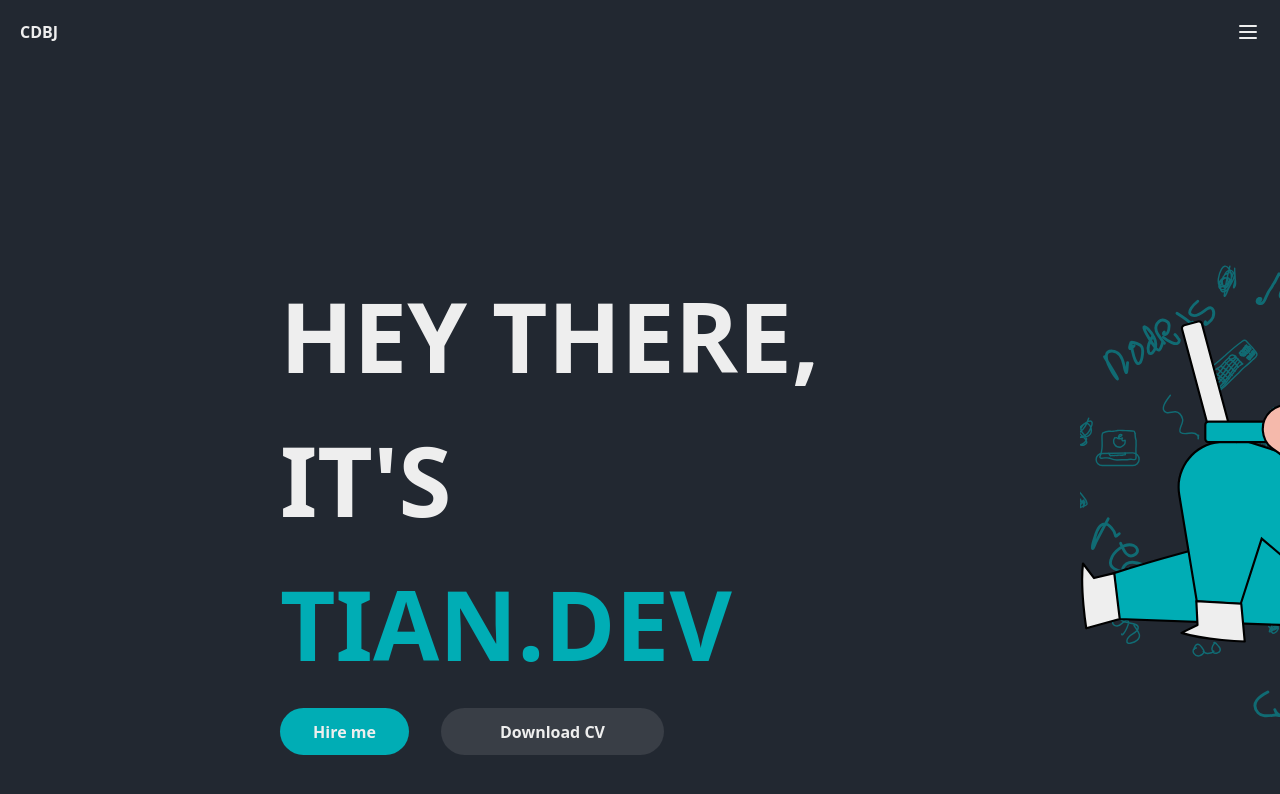
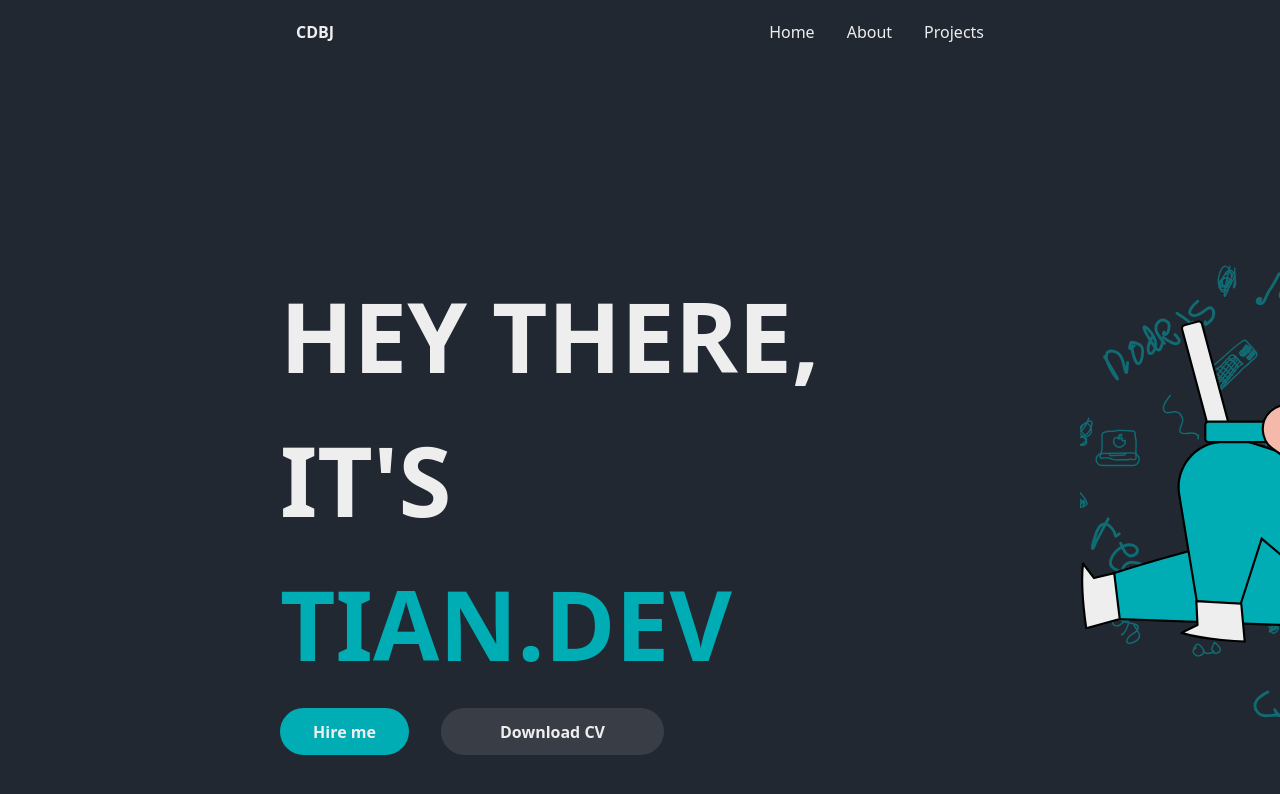
Before and after one commit to kyuremmmmz/nextjs-portfolio, a Next.js app: page / in a window 1280 px wide. Shown: the top 794 px of the page. Built offline with nearby package versions, Linux system fonts and the light colour scheme.

Commit message:
navbar done

```diff
--- a/components/NavBar/NavBar.tsx
+++ b/components/NavBar/NavBar.tsx
@@ -6,11 +6,14 @@ import { Sheet, SheetContent, SheetHeader, SheetTitle, SheetTrigger } from '../u
 function NavBar() {
   return (
     <div>
-        <nav className=" flex flex-row items-end justify-between bg-inherit border-b border-gray-300 border-opacity-30 w-full md:bg-inherit md:border-0 px-[96px] sm:px-[20px] overflow-hidden py-5">
+        <nav className=" flex flex-row items-end justify-between bg-inherit border-b border-gray-300 border-opacity-30 w-full md:bg-inherit md:border-0 px-[20px] lg:px-[296px] sm:px-[20px] overflow-hidden py-5">
         <h1 className=' font-bold size-[24px]'>CDBJ</h1>
-        <Link href={''}  />
-        <Link href={''}/>
-        <Link href={''} />
+        <div className='hidden sm:flex flex-row gap-8'>
+          <Link href={''}>Home</Link>
+          <Link href={''}>About</Link>
+          <Link href={''}>Projects</Link>
+        </div>
+        <div className='lg:hidden'>
           <Sheet>
             <SheetTrigger><Menu className='' /></SheetTrigger>
             <SheetContent className="w-[400px] sm:w-[440px]">
@@ -19,6 +22,7 @@ function NavBar() {
               </SheetHeader>
             </SheetContent>
           </Sheet>
+        </div>
       </nav>
     </div>
   )
```
Lines whose indentation alone changed are shown as unchanged.
